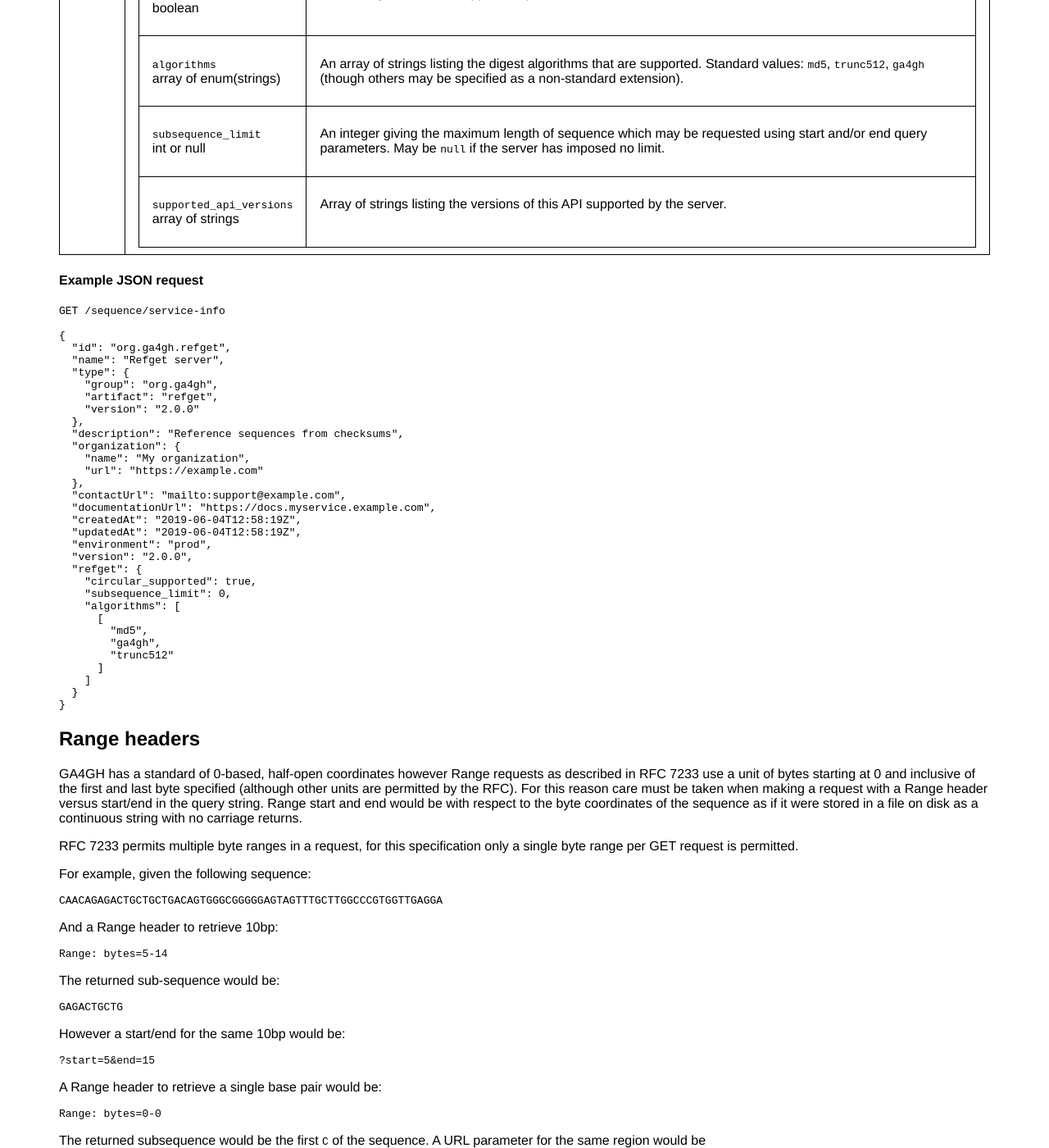
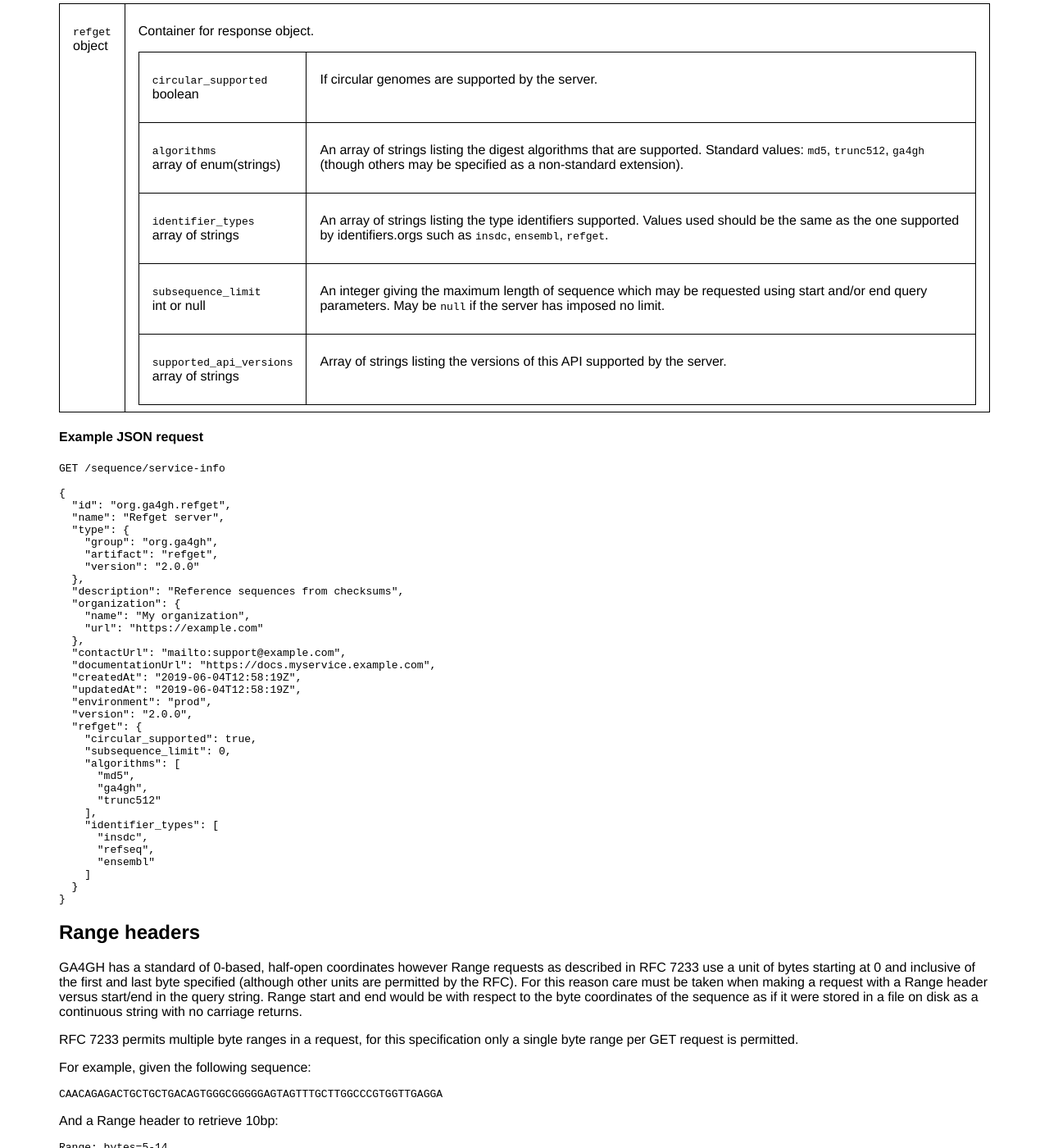
Before and after one commit to samtools/hts-specs, a Jekyll site: the page built from refget.md, in a window 1280 px wide and 1400 px high, scrolled down 7760 px. Shown: the whole window at 82% size. Built offline with Jekyll 4.4.1, drawn with Linux system fonts in a browser that asks for light colours; some of the changed text lies outside the part shown.

Commit message:
Use a unique namespaced identifiers to retrieve sequence and metadata

```diff
--- a/refget.md
+++ b/refget.md
@@ -27,10 +27,7 @@ The API has the following features:
 - The checksum algorithm used to derive the sequence identifier shall be a mainstream algorithm available standard across multiple platforms and programming languages.
 - The client may request a sub-sequence, which the server is expected to honour
 - Refget was designed to enable access to nucleotide sequences, however other sequences could be provided via the same mechanism e.g. cDNA, CDS, mRNA or proteins
-
-Explicitly this API does NOT:
-
-- Provide a way to discover identifiers for valid sequences. Clients obtain these via some out of band mechanism
+- Optionally the API provides a retrieval of the sequence and metadata via a unique identifier
 
 ## OpenAPI Description
 
@@ -122,6 +119,12 @@ Services may also implement the older `TRUNC512` representation of a truncated S
 
 A `ga4gh` digest of `ACGT` MUST result in the string `ga4gh:SQ.aKF498dAxcJAqme6QYQ7EZ07-fiw8Kw2`.
 
+## Unique Identifiers
+Refget optionally allows the use of namespaced identifiers in place of the digest. The identifier must be unique within that refget implementation and prefixed by a namespace for example:
+
+`insdc:CM000663.2`
+
+
 ## CORS
 Cross-origin resource sharing (CORS) is an essential technique used to overcome the same origin content policy seen in browsers. This policy restricts a webpage from making a request to another website and leaking potentially sensitive information. However the same origin policy is a barrier to using open APIs. GA4GH open API implementers should enable CORS to an acceptable level as defined by their internal policy. For any public API implementations should allow requests from any server.
 
@@ -154,7 +157,7 @@ Content-type: text/vnd.ga4gh.refget.v2.0.0+plain
 
 | Parameter | Data Type | Required | Description                                                                                                                                                                                                         |
 |-----------|-----------|----------|---------------------------------------------------------------------------------------------------------------------------------------------------------------------------------------------------------------------|
-| `id`      | string    | Yes      | A string specifying an identifier to retrieve sequence for using one of the defined checksum algorithms or a server-specific checksum algorithm.|
+| `id`      | string    | Yes      | A string specifying an identifier uniquely associated with a sequence so that at most one sequence is returned for an id. The id can be a checksum or other unique namespaced identifier supported by the server. |
 
 #### Query parameters
 
@@ -357,6 +360,12 @@ array of enum(strings)
 An array of strings listing the digest algorithms that are supported. Standard values: <code>md5</code>, <code>trunc512</code>, <code>ga4gh</code> (though others may be specified as a non-standard extension).
 </td></tr>
 <tr markdown="block"><td>
+<code>identifier_types</code><br/>
+array of strings
+</td><td>
+An array of strings listing the type identifiers supported. Values used should be the same as the one supported by identifiers.orgs such as <code>insdc</code>, <code>ensembl</code>, <code>refget</code>.
+</td></tr>
+<tr markdown="block"><td>
 <code>subsequence_limit</code><br/>
 int or null
 </td><td>
@@ -400,11 +409,14 @@ GET /sequence/service-info
     "circular_supported": true,
     "subsequence_limit": 0,
     "algorithms": [
-      [
-        "md5",
-        "ga4gh",
-        "trunc512"
-      ]
+      "md5",
+      "ga4gh",
+      "trunc512"
+    ],
+    "identifier_types": [
+      "insdc",
+      "refseq",
+      "ensembl"
     ]
   }
 }
```
Also changed, not shown: pub/refget-openapi.yaml (+9 -0 lines).
